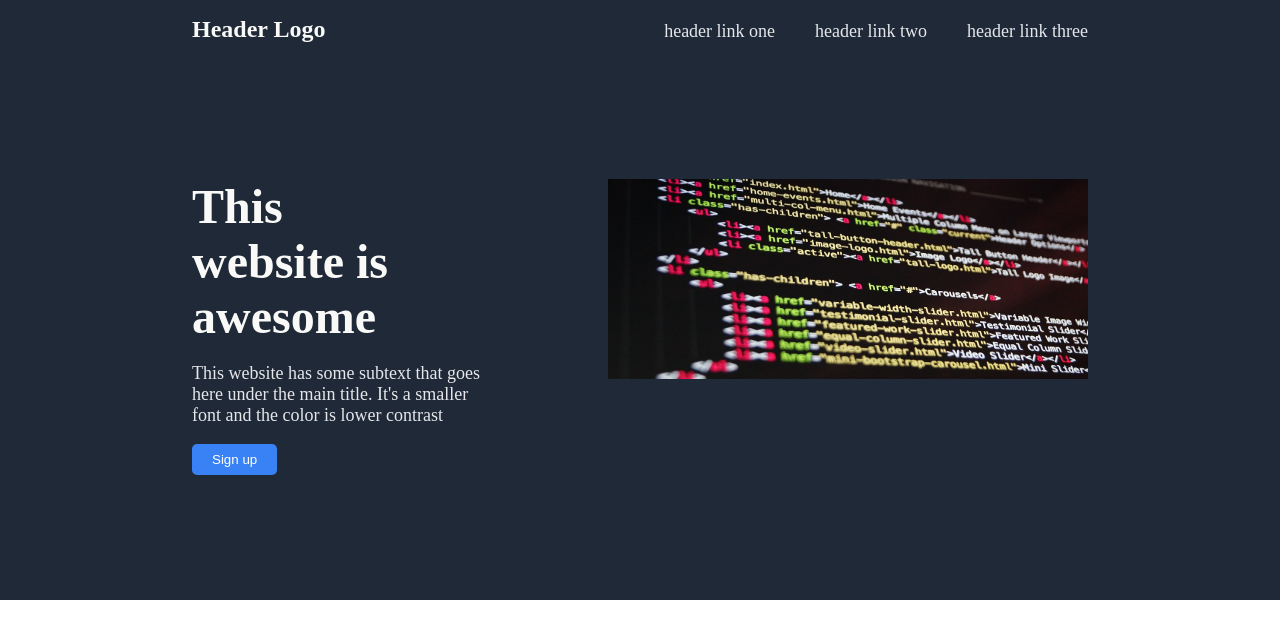
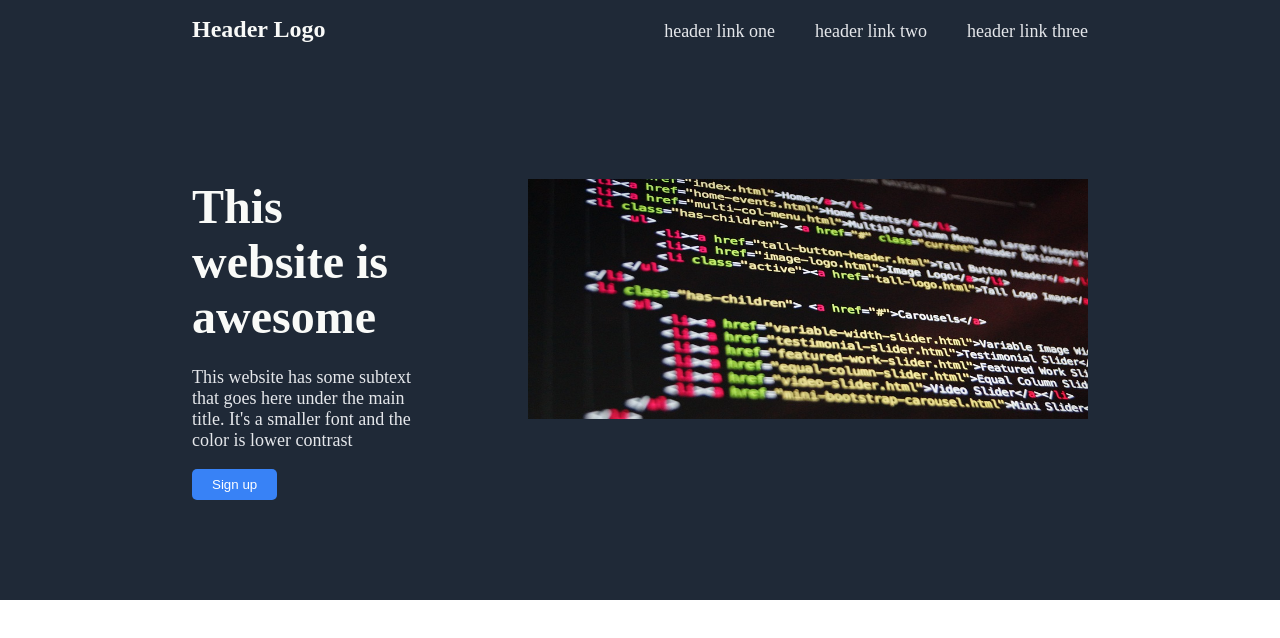
Before and after one commit to jacoFont/my-first-project, a plain HTML site: page index.html in a window 1280 px wide. Drawn offline with Linux system fonts and the light colour scheme.

Commit message:
Change justify-content of .content to center Remove flex-shrink from h2 and p Remove align-self from p Clean code

```diff
--- a/style.css
+++ b/style.css
@@ -6,7 +6,6 @@ body {
 }
 
 .section-one {
-
     background-color:#1f2937;
     height: 100vh;
     max-height: 600px;
@@ -17,16 +16,9 @@ body {
     overflow: auto;
 }
 
-.section-two {
-    align-self: center;
-
-}
-
 .header {
-
     margin-left: 15%;
     margin-right:15%;
-
     max-width: 90%;
 
     display: flex;
@@ -36,18 +28,14 @@ body {
 }
 
 .header h1 {
-
     font-size: 24px;
     color:#f9faf8;
 }
 
 .menu-bar ul {
-
     list-style-type: none;
     display: flex;
     gap: 40px;
-
-
 }
 
 .menu-bar a {
@@ -60,45 +48,27 @@ body {
 .content {
     margin-left: 15%;
     margin-right:15%;
-    max-height: 40%;
+    height: 300px;
+    max-height: 60%;
     display:flex;
-    justify-content: space-between;
-    align-items: stretch;
+    justify-content:center;
 }
 
 .content h2 {
-
     margin-top: 0px;
     font-size: 48px;
     font-weight: 800;
     color:#f9faf8;
-
     max-width: 60%;
-
-    flex-shrink: 1;
-
 }
 
 .content p {
-
     max-width: 70%;
     font-size: 18px;
     color:#e5e7eb;
     margin-top: -5%;
-
-    align-self: flex-start;
-
-    flex-shrink: 2;
 }
 
-
-
-.left {
-    display: flex;
-    flex-direction: column;
-    justify-content: space-between;
-
-}
 
 .content button {
     background-color:#3882f6;
@@ -113,12 +83,17 @@ body {
     padding-bottom: 8px;
 
     align-self: flex-start;
-
-
 }
 
 
-.header-img {
-    width: 60vh;
-    height: 25vh;
+.content .header-img {
+    width: 70vh;
+    height: 30vh;
 }
+
+
+
+
+.section-two {
+    align-self: center;
+}
```
